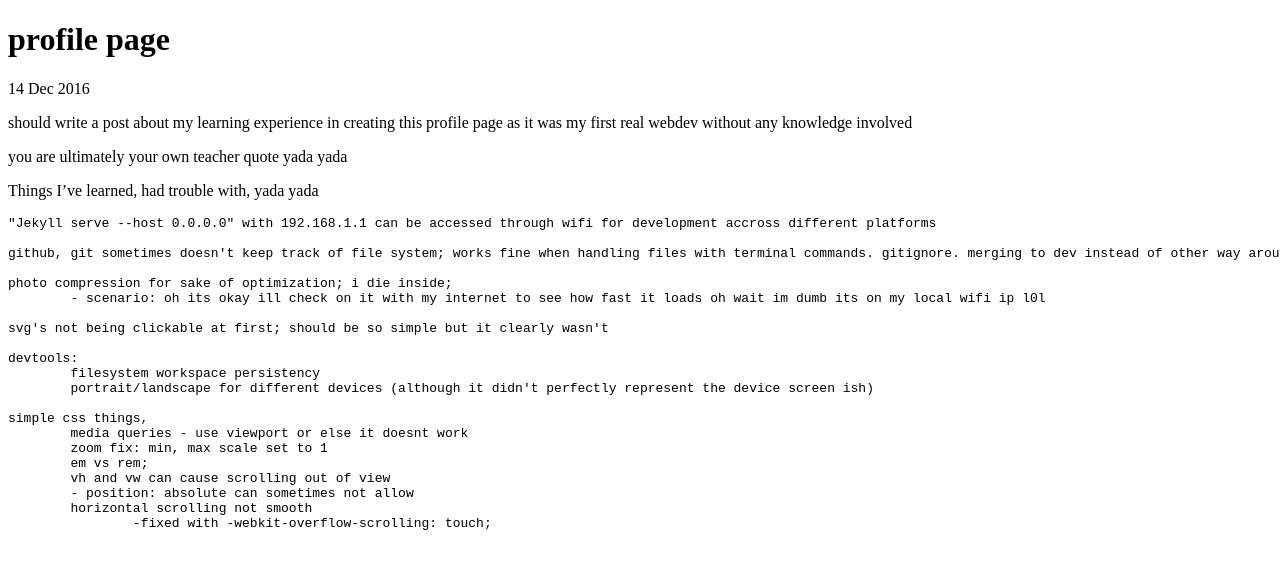
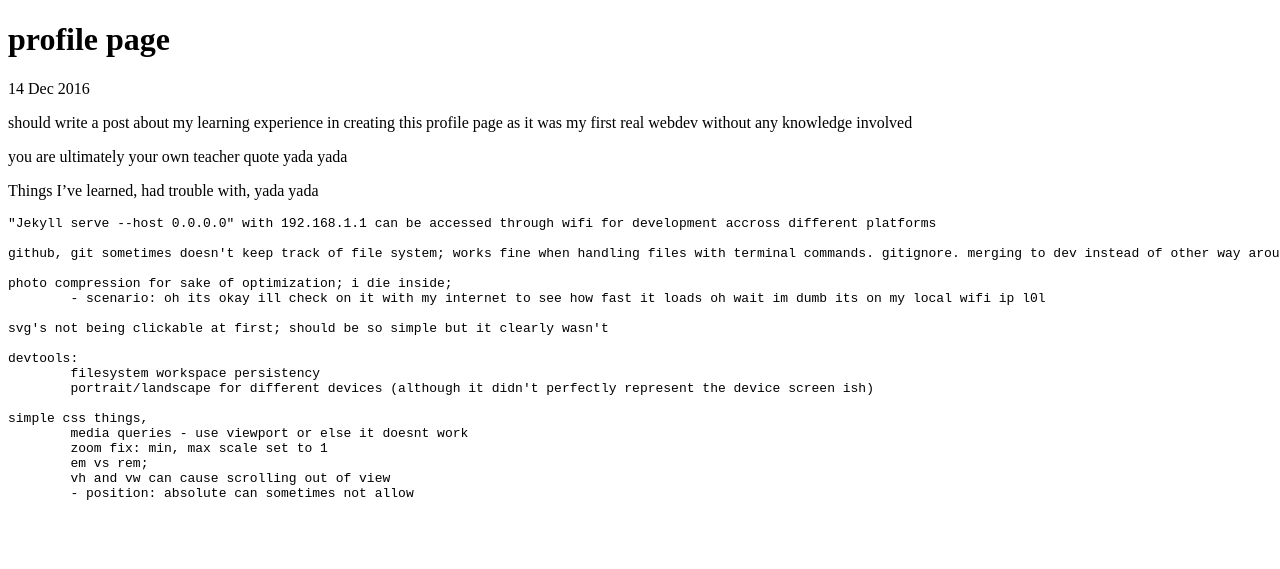
Before and after one commit to sehuno/sehuno.github.io, a Jekyll site: the page built from _posts/2016-12-14-profile.md, in a window 1280 px wide. Shown: the top 569 px of the page. Built offline with Jekyll 4.4.1, drawn with Linux system fonts in a browser that asks for light colours; nearby versions of some CDN libraries.

```diff
--- a/_posts/2016-12-14-profile.md
+++ b/_posts/2016-12-14-profile.md
@@ -30,5 +30,3 @@
 		em vs rem;
 		vh and vw can cause scrolling out of view
 		- position: absolute can sometimes not allow
-		horizontal scrolling not smooth
-			-fixed with -webkit-overflow-scrolling: touch;
```
